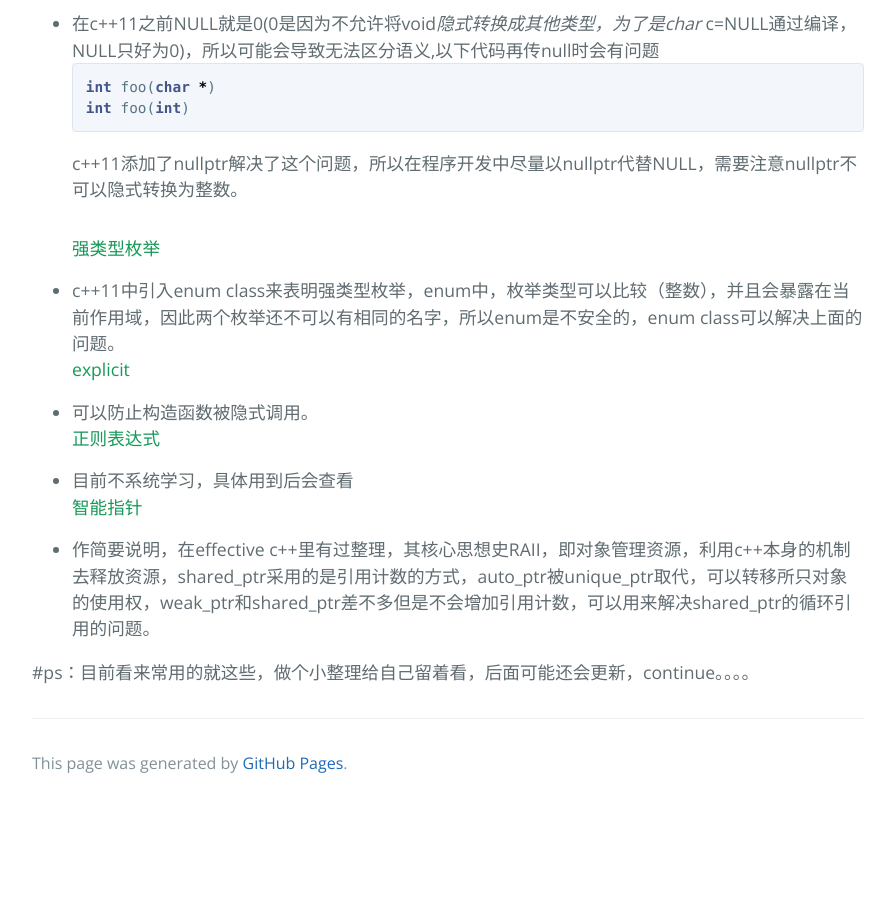
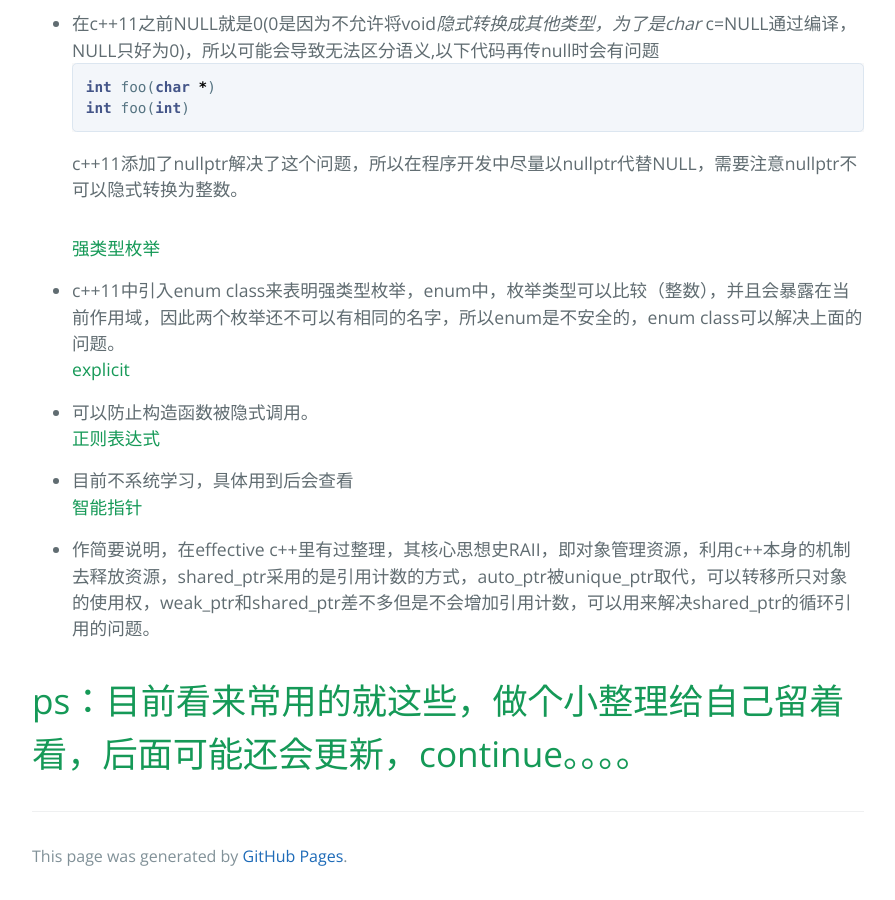
Before and after one commit to cuiyixiao/cuiyixiao.github.io, a Jekyll site: the page built from _posts/2019-04-09-c++11 整理.md, in a window 1280 px wide and 900 px high, scrolled down 2728 px. Shown: the whole window, without its empty margins (192-1087 px from the left). Built offline with Jekyll 4.4.1, drawn with Linux system fonts in a browser that asks for light colours; our own code applies the rules of GitHub Pages for plain Markdown files; before the commit the page ends 3535 px from its top, so only the background shows below that; part of the change alters nothing that is shown.

Commit message:
Update 2019-04-09-c++11 整理.md

```diff
--- a/_posts/2019-04-09-c++11 整理.md
+++ b/_posts/2019-04-09-c++11 整理.md
@@ -1,4 +1,4 @@
-# c++11 先关整理
+# c++11 相关整理
 #### 右值引用
 - 右值引用可以通过&&来绑定右值，所有的具名变量或对象都是左值（比如int i;），而匿名变量则是右值（例如函数返回值），右值引用可以延长函数返回值的生命周期，使其不会在函数结束后被释放，即将亡值，可以利用这个特点为类添加转移构造函数，用来提高效率，比如给一个对象赋函数的返回值时，我们如果使用拷贝构造函数，需要拷贝构造函数两次，一个是函数返回临时对象产生的，一个是赋给当前对象产生的，之后对象会被销毁，也会导致多了一次析构函数（其中还必须使用深拷贝，防止发生指针悬挂，即析构两次的问题），使用右值引用的好处就是，可以把临时对象直接拷贝给当前对象，省去了一次拷贝构造函数，一次析构函数 （没有指针悬挂问题），节省了效率。
 - 当发生类型推断时（模板T&& t），如果被左值初始化，那么是左值引用，如果被右值初始化时，是右值引用，如果没有发生类型推断，那么&&是右值引用。
@@ -88,4 +88,4 @@ c++11添加了nullptr解决了这个问题，所以在程序开发中尽量以nu
 - 作简要说明，在effective c++里有过整理，其核心思想史RAII，即对象管理资源，利用c++本身的机制去释放资源，shared_ptr采用的是引用计数的方式，auto_ptr被unique_ptr取代，可以转移所只对象的使用权，weak_ptr和shared_ptr差不多但是不会增加引用计数，可以用来解决shared_ptr的循环引用的问题。
 
 
-#ps：目前看来常用的就这些，做个小整理给自己留着看，后面可能还会更新，continue。。。。
+# ps：目前看来常用的就这些，做个小整理给自己留着看，后面可能还会更新，continue。。。。
```
